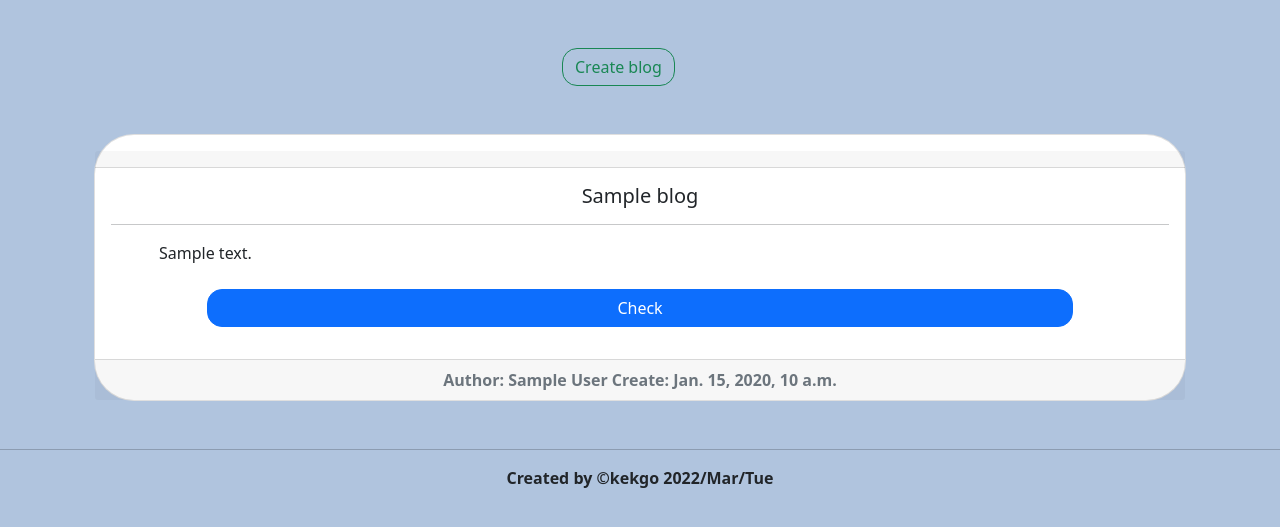
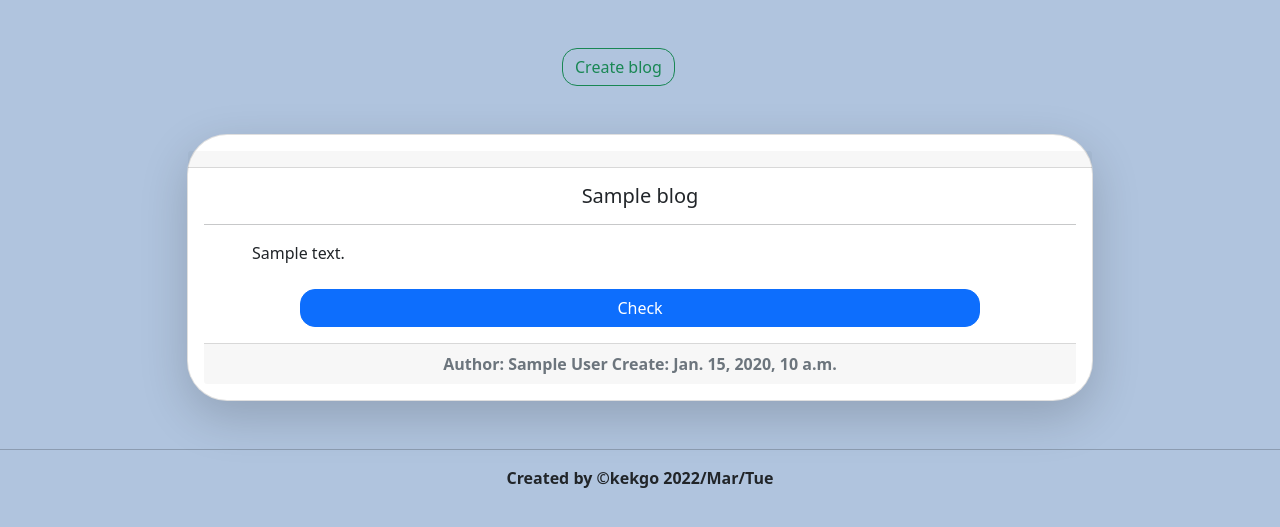
Before and after one commit to KaKeGo/MySite, a Django app: template mysite/blogs/templates/blogs/blog.html in a window 1280 px wide. Shown: the part 56-583 px from the top of the page. Run offline with Django 4.2, Linux system fonts and the light colour scheme; the template is opened without the code that fills it: most values are stand-ins (such as "Sample title", 1, 10 or a date in 2020); data that the repository does not hold is empty.

Commit message:
small changes

```diff
--- a/mysite/blogs/templates/blogs/blog.html
+++ b/mysite/blogs/templates/blogs/blog.html
@@ -34,7 +34,10 @@
 
 {% for blog in blogs %}
 <div class="container mt-5">
-    <div class="card">
+  <div class="row align-items-start">
+    <div class="col-md-1"></div>
+    <div class="col-md-10">
+      <div class="card shadow-lg b">
         <div class="card-header mt-3"></div>
           <div class="card-body">
             <div class="text-center">
@@ -49,12 +52,16 @@
                     <a href="{{blog.get_absolute_url}}" class="btn btn-primary b">Check</a>
                 </div>
             </div>
-      </div>
             <div class="card-footer text-muted text-center mt-3">
                 <strong>Author: {{blog.author}} Create: {{blog.create_on}}</strong>
             </div>
           </div>
         </div>
+        </div>
+        </div>
+    <div class="col-md-1"></div>
+  </div>
+</div>
 {% endfor %}
 
 {% endblock %}
```
Lines whose indentation alone changed are shown as unchanged.
